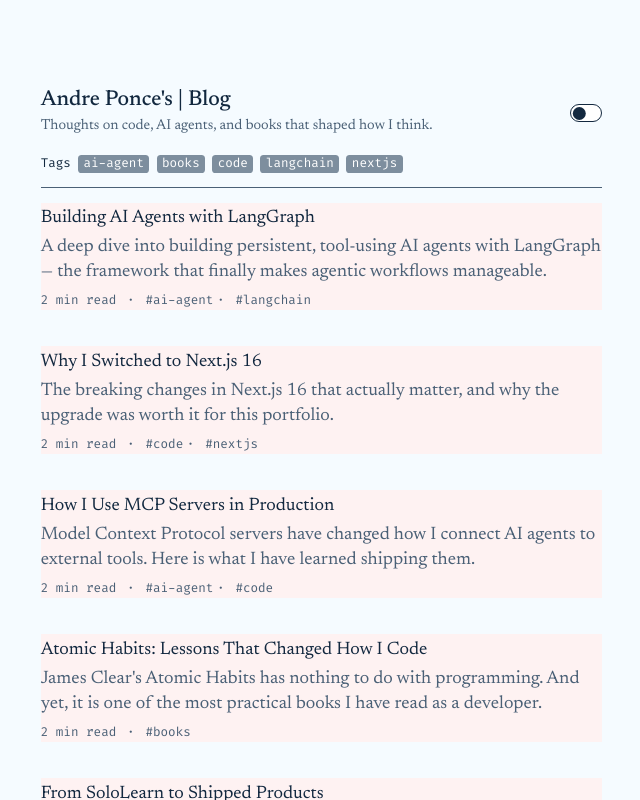
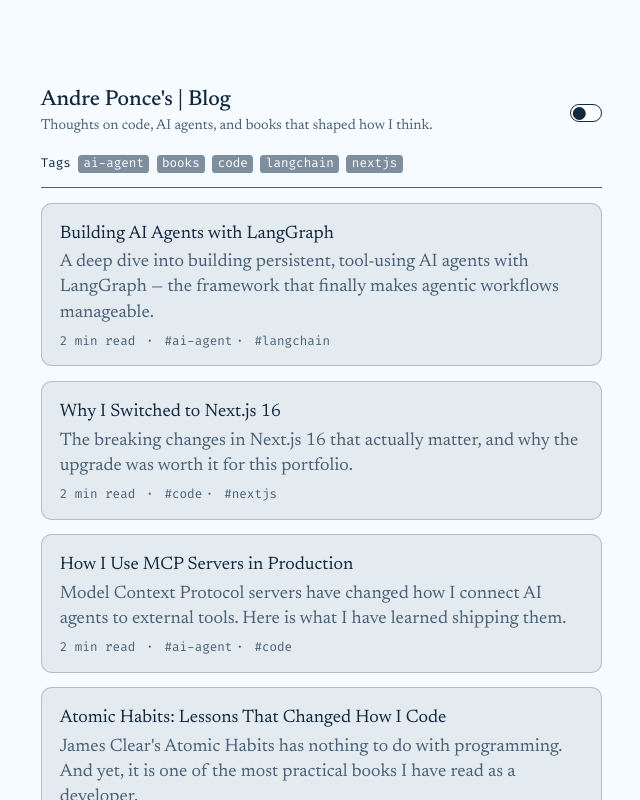
Before and after one commit to andrepg-dev/andrepg-portfolio, a Next.js app: page /blog in a window 1280 px wide. Shown: the top 800 px of the page, without its empty margins (311-951 px from the left). Built offline with nearby package versions, Linux system fonts and the light colour scheme.

Commit message:
components

```diff
--- a/src/app/blog/page.tsx
+++ b/src/app/blog/page.tsx
@@ -1,3 +1,4 @@
+import CardBlog from '@/components/blog/card-blog'
 import Header from '@/components/global/header'
 import { getAllPosts, getAllTags, getReadingTime } from '@/lib/posts'
 import Link from 'next/link'
@@ -28,37 +29,9 @@
         </nav>
 
         <hr className='text-muted' />
-        <div className='flex flex-col gap-10'>
-          {posts.map((post) => (
-            <article key={post.slug} className='bg-red-50'>
-              <h2 className='mt-1'>
-                <Link
-                  href={`/blog/${post.slug}`}
-                  className='hover:text-accent transition-colors duration-300'
-                >
-                  {post.title}
-                </Link>
-              </h2>
-
-              <p className='text-muted mt-1'>{post.excerpt}</p>
-              <div className='flex items-center gap-3 mt-2 text-sm font-mono text-muted'>
-                <span>{getReadingTime(post.content)}</span>
-                <span>·</span>
-                {post.tags.map((tag, i) => (
-                  <span key={tag}>
-                    <Link
-                      href={`/blog/tags/${tag}`}
-                      className='hover:text-accent transition-colors duration-300'
-                    >
-                      #{tag}
-                    </Link>
-                    {i < post.tags.length - 1 && (
-                      <span className='ml-1'>·</span>
-                    )}
-                  </span>
-                ))}
-              </div>
-            </article>
+        <div className='flex flex-col gap-4'>
+          {posts.map((post, idx) => (
+            <CardBlog post={post} key={idx} />
           ))}
         </div>
 
--- a/src/app/blog/tags/[slug]/page.tsx
+++ b/src/app/blog/tags/[slug]/page.tsx
@@ -1,3 +1,4 @@
+import CardBlog from '@/components/blog/card-blog'
 import Header from '@/components/global/header'
 import { getAllTags, getPostsByTag, getReadingTime } from '@/lib/posts'
 import Link from 'next/link'
@@ -48,35 +49,8 @@
         <hr className='text-muted' />
 
         <div className='flex flex-col gap-10'>
-          {posts.map((post) => (
-            <article key={post.slug}>
-              <h2 className='text-xl mt-1'>
-                <Link
-                  href={`/blog/${post.slug}`}
-                  className='hover:text-accent transition-colors duration-300'
-                >
-                  {post.title}
-                </Link>
-              </h2>
-              <p className='text-muted mt-1'>{post.excerpt}</p>
-              <div className='flex items-center gap-3 mt-2 text-sm font-mono text-muted'>
-                <span>{getReadingTime(post.content)}</span>
-                <span>·</span>
-                {post.tags.map((t, i) => (
-                  <span key={t}>
-                    <Link
-                      href={`/blog/tags/${t}`}
-                      className='hover:text-accent transition-colors duration-300'
-                    >
-                      #{t}
-                    </Link>
-                    {i < post.tags.length - 1 && (
-                      <span className='ml-1'>·</span>
-                    )}
-                  </span>
-                ))}
-              </div>
-            </article>
+          {posts.map((post, idx) => (
+            <CardBlog post={post} key={idx} />
           ))}
         </div>
 
--- a/src/app/certifications/page.tsx
+++ b/src/app/certifications/page.tsx
@@ -7,7 +7,7 @@
       <Header description='Software Developer & AI Agent Engineer' />
       <hr className='my-2 text-muted' />
 
-      <div className='mt-6 mb-4'>Hola</div>
+      <div className='my-4'>Hola</div>
       <Footer />
     </>
   )
--- a/src/app/projects/page.tsx
+++ b/src/app/projects/page.tsx
@@ -4,10 +4,13 @@
 export default function ProjectsPage() {
   return (
     <>
-      <Header description='Software Developer & AI Agent Engineer' />
+      <Header
+        description='Software Developer & AI Agent Engineer'
+        section='Projects'
+      />
       <hr className='my-2 text-muted' />
 
-      <article className='mt-6 mb-4'>Hi, how are you</article>
+      <article className='my-4'>Hi, how are you</article>
       <Footer />
     </>
   )
--- /dev/null
+++ b/src/components/blog/card-blog.tsx
@@ -0,0 +1,43 @@
+import { getReadingTime } from '@/lib/posts'
+import Link from 'next/link'
+
+export default function CardBlog({
+  post,
+}: {
+  post: {
+    slug: string
+    title: string
+    excerpt: string
+    content: string
+    tags: string[]
+  }
+}) {
+  return (
+    <Link
+      href={`/blog/${post.slug}`}
+      key={post.slug}
+      className='bg-muted/10 px-5 py-4 rounded-xl border border-black/20 group'
+    >
+      <h2 className='mt-1 group-hover:text-accent transition-colors'>
+        {post.title}
+      </h2>
+
+      <p className='text-muted mt-1'>{post.excerpt}</p>
+      <div className='flex items-center gap-3 mt-2 text-sm font-mono text-muted'>
+        <span>{getReadingTime(post.content)}</span>
+        <span>·</span>
+        {post.tags.map((tag, i) => (
+          <span key={tag}>
+            <Link
+              href={`/blog/tags/${tag}`}
+              className='hover:text-accent transition-colors'
+            >
+              #{tag}
+            </Link>
+            {i < post.tags.length - 1 && <span className='ml-1'>·</span>}
+          </span>
+        ))}
+      </div>
+    </Link>
+  )
+}
```
